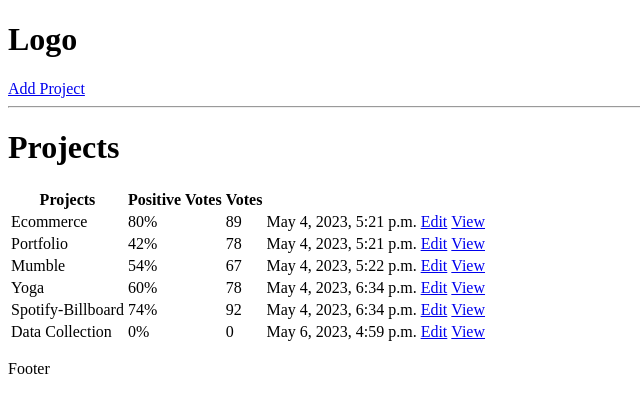
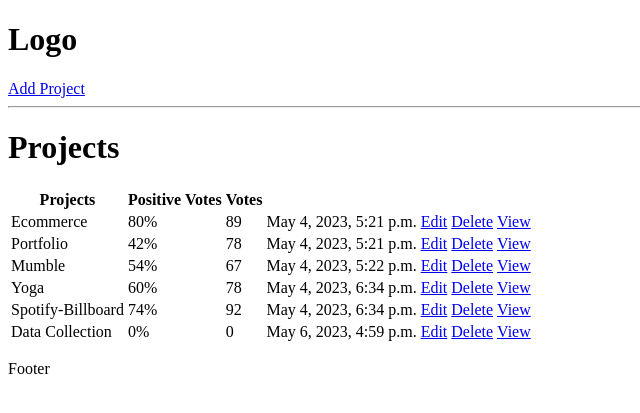
Before and after one commit to Chepngeno-langat/Django, a Django app: page / in a window 1280 px wide. Shown: the top 413 px of the page, without its empty margins (0-640 px from the left). Run offline with Django 4.2, Linux system fonts and the light colour scheme; data comes from the database, SQL or seed files in the repository; both versions use the stored data as it was after the commit.

Commit message:
CRUD operations

```diff
--- a/devsearch/projects/templates/projects/projects.html
+++ b/devsearch/projects/templates/projects/projects.html
@@ -26,6 +26,7 @@
             <td>{{project.vote_total}}</td>
             <td>{{project.created}}</td>
             <td><a href="{% url 'update-project' project.id %}">Edit</a></td>
+            <td><a href="{% url 'delete-project' project.id %}">Delete</a></td>
             <td><a href="{% url 'project' project.id %}">View</a></td>
         </tr>
         {% endfor %}
--- a/devsearch/projects/urls.py
+++ b/devsearch/projects/urls.py
@@ -7,4 +7,5 @@ urlpatterns = [
 
     path('create-project/', views.createProject, name="create-project"),
     path('update-project/<str:pk>/', views.updateProject, name="update-project"),
+    path('delete-project/<str:pk>/', views.deleteProject, name="delete-project"),
 ]
--- a/devsearch/projects/views.py
+++ b/devsearch/projects/views.py
@@ -37,3 +37,12 @@ def updateProject(request, pk):
             return redirect('projects')
     context = {'form': form}
     return render(request, 'projects/project_form.html', context)
+
+
+def deleteProject(request, pk):
+    project = Project.objects.get(id=pk)
+    if request.method == 'POST':
+        project.delete()
+        return redirect('projects')
+    context = {'object': project}
+    return render(request, 'projects/delete_template.html', context)
```
Also changed, not shown: devsearch/projects/templates/projects/delete_template.html (added, +14 -0 lines), devsearch/db.sqlite3.
